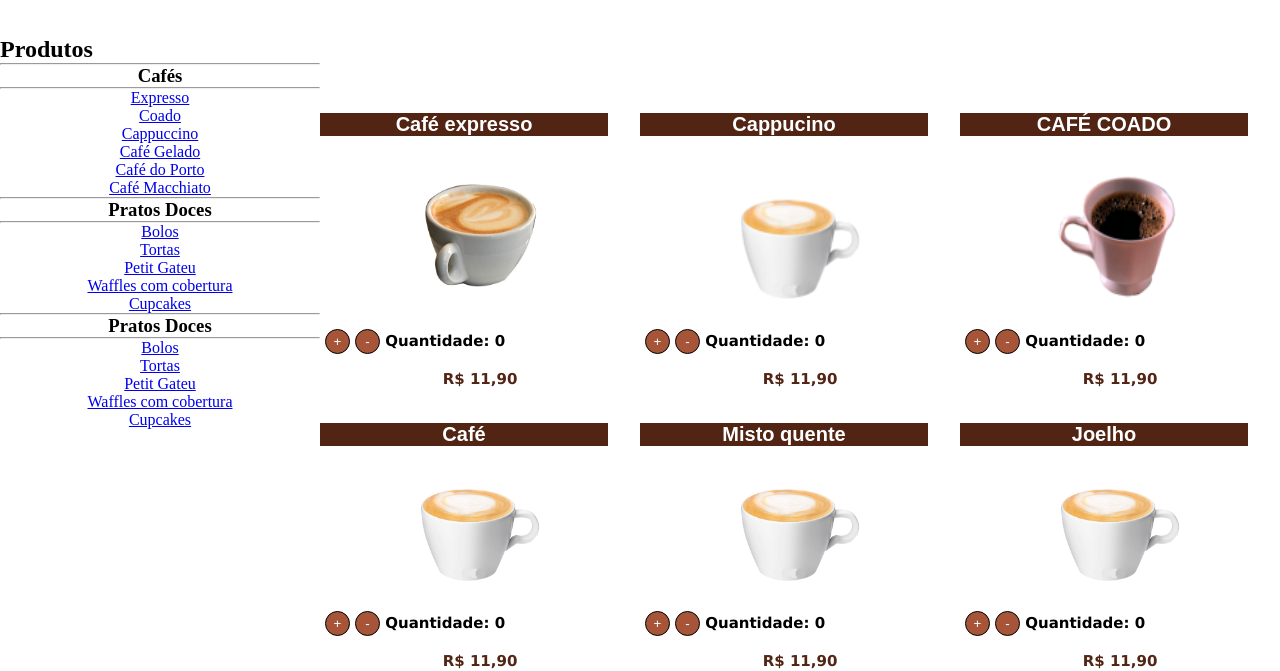
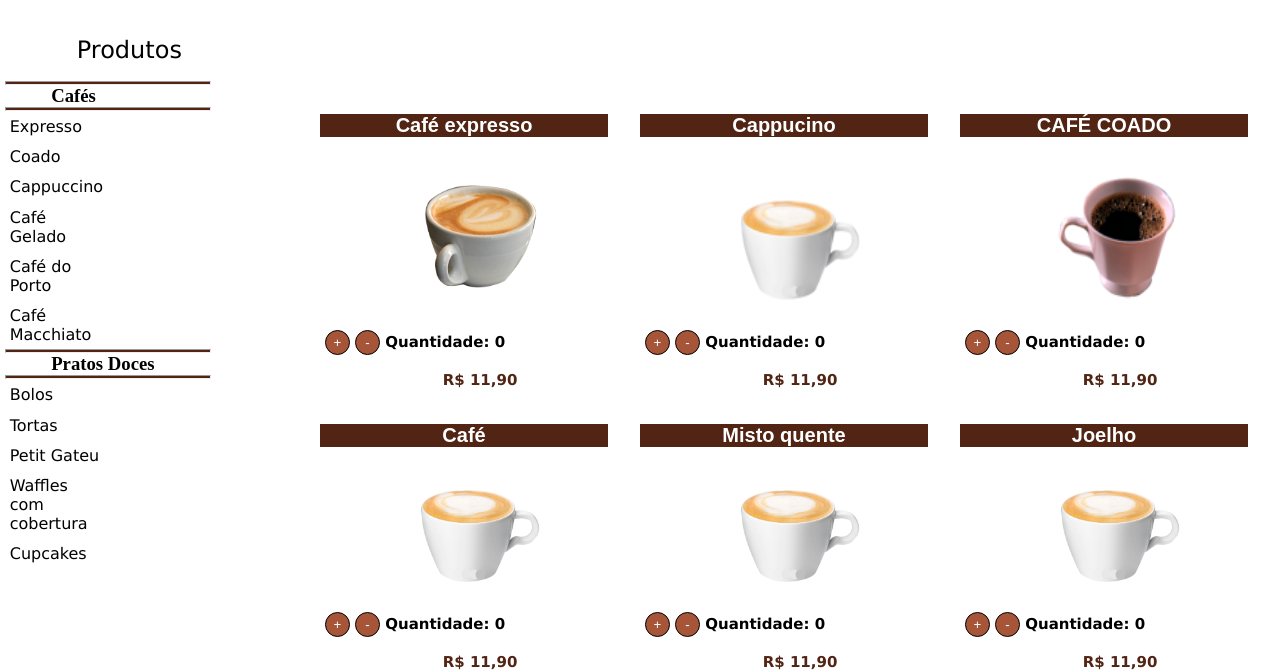
Before and after one commit to G4brielSilva/Focus-Trainee, a plain HTML site: page Site/index.html in a window 1280 px wide. Shown: the part 212-883 px from the top of the page. Drawn offline with Linux system fonts and the light colour scheme; files whose address does not match are found by name.

Commit message:
Update style.css

```diff
--- a/Site/style.css
+++ b/Site/style.css
@@ -61,12 +61,75 @@ body {
 #listabody {
     list-style: none;
 }
+#any{
+    margin-top: 6%;
+}
+#new_text{
+    font-weight: 300;
+    padding-right: 10%;
+    padding-left: 6%;
+    font-family: verdana;
+}
+.produtos {
+    margin-top: 0.1%;
+    text-align: center;
+    width: 20%;
+    height: 500px;
+    float:left;
+    overflow-y: scroll;
+}
 
-.produtos {
-    text-align: center;
-    width: 25%;
-    height: 100%;
-    float:left;
+
+  .produtos::-webkit-scrollbar-track {
+    border-radius: 10px;
+    background-color: #F5F5F5;
+  }
+
+  .produtos::-webkit-scrollbar {
+    width: 12px;
+    background-color: #F5F5F5;
+  }
+
+  .produtos::-webkit-scrollbar-thumb {
+    border-radius: 10px;
+    background-color: var(--marrom-avermelhado);
+  }
+
+
+.liprodutos:hover{
+    background-color: #a75538;
+    transition: 0.5s;
+    opacity: 0.7;
+}
+#ulprodutos{
+    border-top: 20%;
+    list-style: none;
+    width: 80%;
+    margin-left: 1.8%;
+}
+.h3produtos{
+    text-align: left;
+    margin-left:20%;
+}
+.tracinho{
+    background-color: var(--marrom-avermelhado);
+    height: 2px;
+    width: 80%;
+    margin-left: 1.8%;
+}
+.liprodutos{
+    list-style: none;
+    font-weight: 500;
+    padding-right:50%;
+    padding-top: 3%;
+    padding-bottom: 2.5%;
+    padding-left: 2.5%;
+    text-align: left;
+    font-family: Verdana;
+}
+.link_produtos{
+    text-decoration: none;
+    color: black;
 }
 .imagens {
     padding-top: 50px;
```
